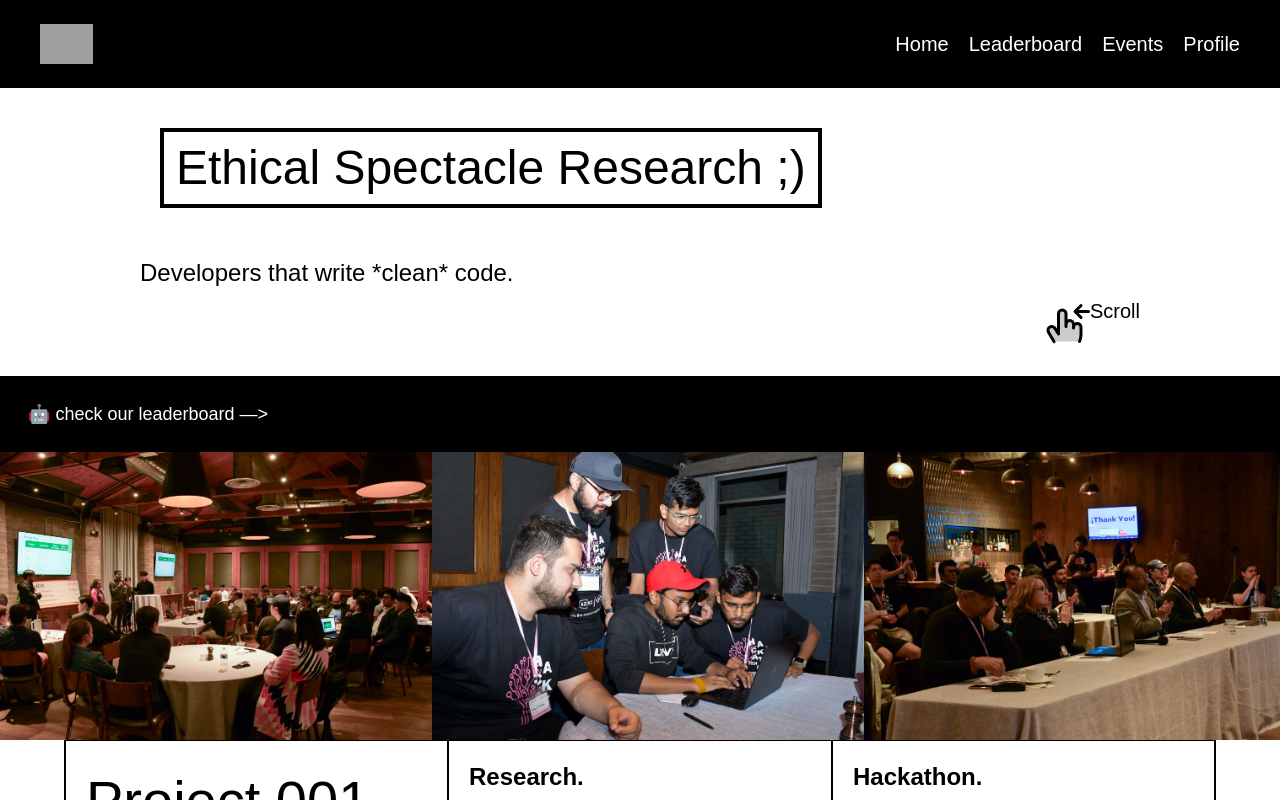
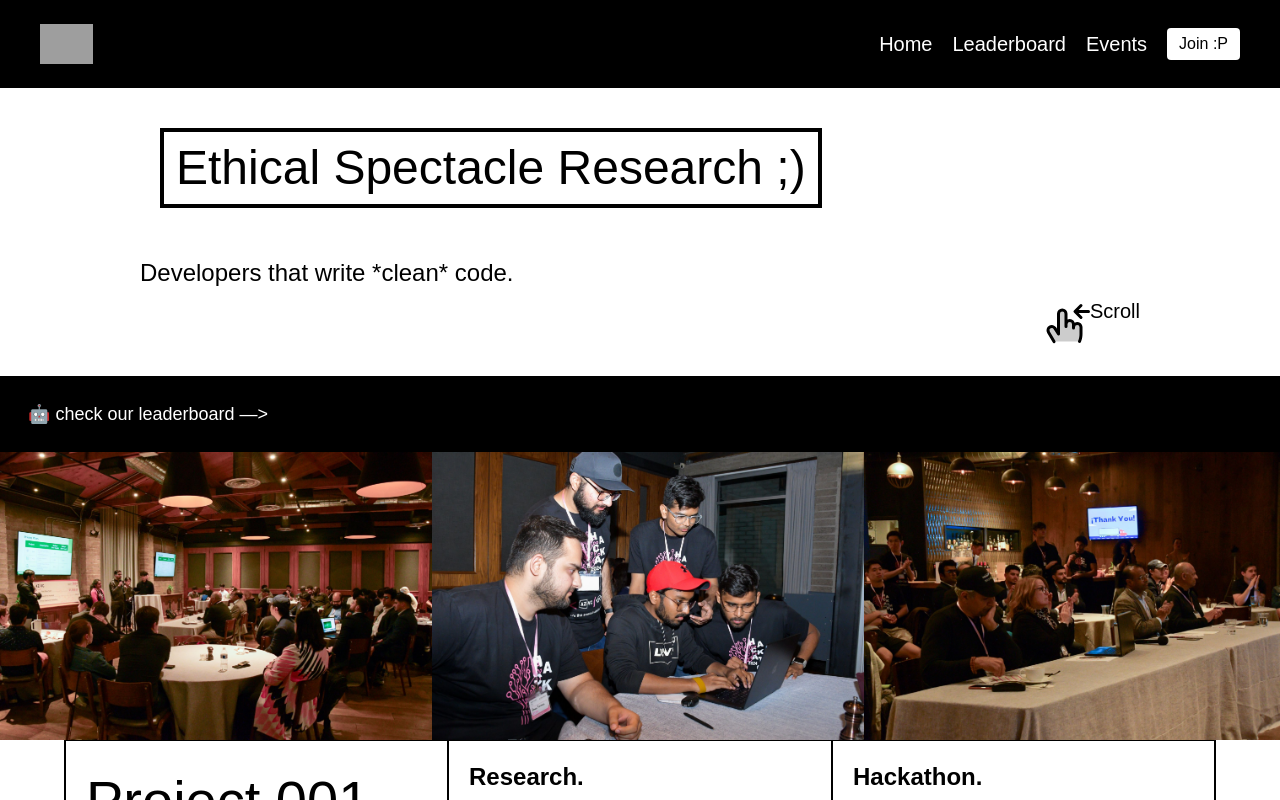
Before and after one commit to Ethical-Spectacle/newsite, a Next.js app: page / in a window 1280 px wide. Shown: the top 800 px of the page. Built offline with nearby package versions, Linux system fonts and the light colour scheme; grey boxes are pictures that could not be loaded; a web font is replaced by a local one.

Commit message:
desktop signout nav button

```diff
--- a/app/components/NavBar.js
+++ b/app/components/NavBar.js
@@ -36,7 +36,11 @@ const Navbar = () => {
             <a href="/leaderboard" className="text-xl">Leaderboard</a>
             <a href="/events" className="text-xl">Events</a>
             {/* <a href="/about" className="text-xl">About Us</a> */}
-            <a href="/account" className="text-xl">Profile</a>
+            {isLoggedIn ? (
+              <button onClick={handleLogoutNav} className="bg-white py-1 px-3 mr-5 rounded text-black hover:bg-pink-300">Sign Out</button>
+            ) : (
+              <Link href="/account" className="bg-white py-1 px-3 mr-5 rounded text-black hover:bg-pink-300">Join :P</Link>
+            )}
           </div>
           {/* primary nav with active underline, cant get it to build but it works in dev */}
           {/* <div className="hidden md:flex items-center space-x-5 mr-10">
```
